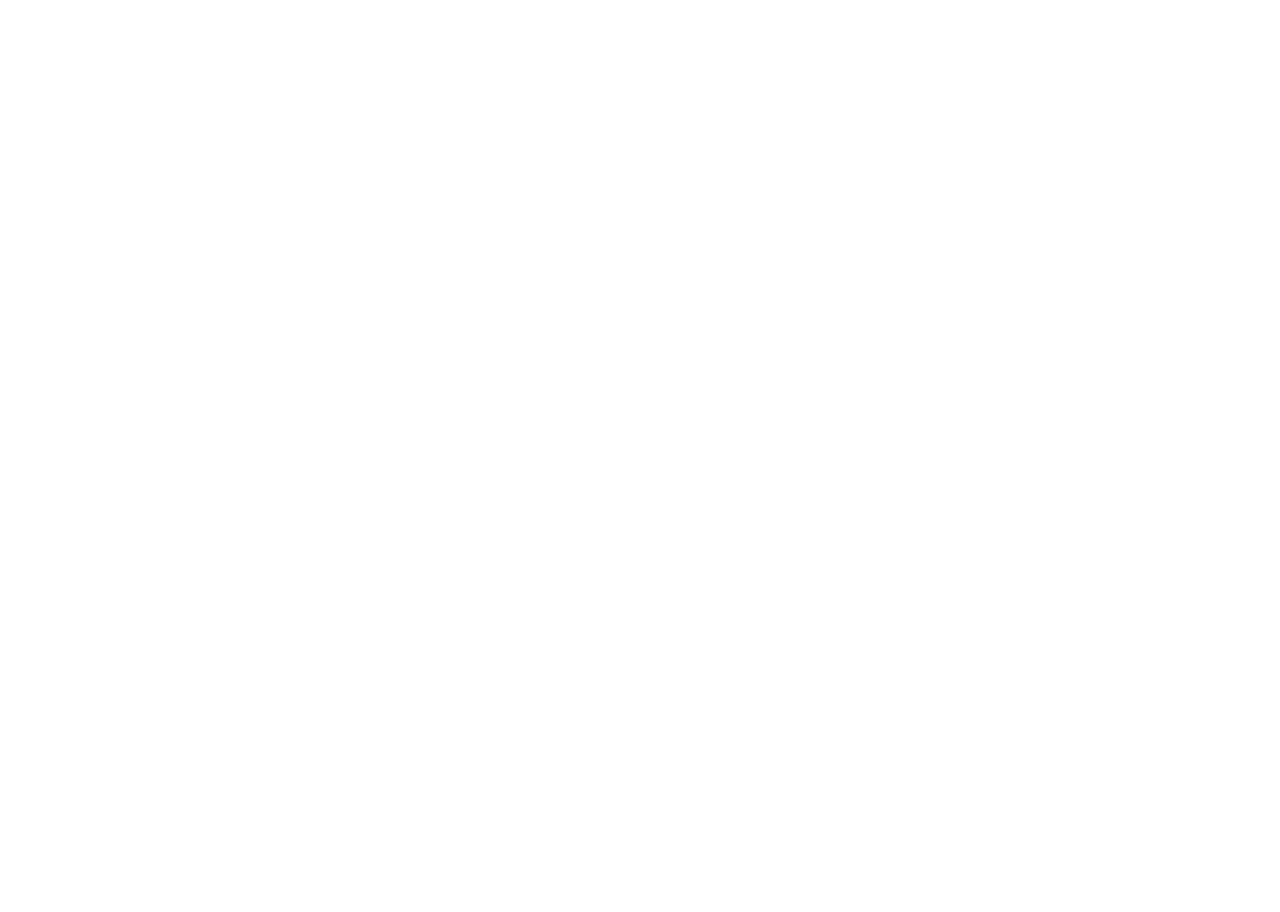
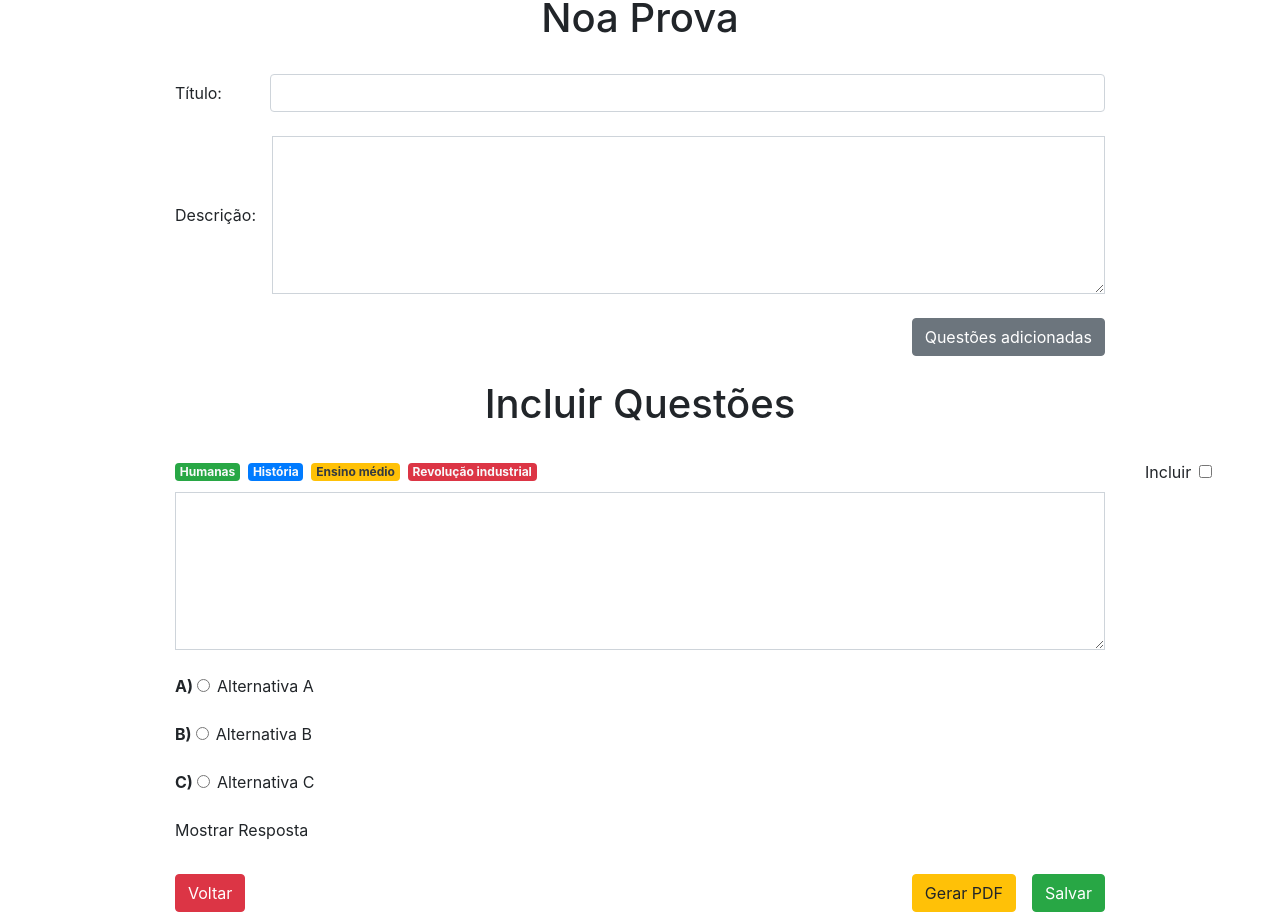
Before and after one commit to claudiocsjunior/question-for-all, a Vue app: page /provas/nova in a window 1280 px wide. Before the commit this address had no page. Shown: the part 120-1032 px from the top of the page. Before the commit the page ends 800 px from the top, so only its background shows below. Built offline with nearby package versions, Linux system fonts and the light colour scheme.

Commit message:
Criado página de nova prova

```diff
--- a/src/pages/ListTests/ListTests.vue
+++ b/src/pages/ListTests/ListTests.vue
@@ -6,7 +6,13 @@
           <div class="d-flex align-items-center justify-content-center mt-4 row">
 
             <div class="col-9 mt-4 d-flex justify-content-end">
-              <button type="button" class="btn btn-success">Nova Prova</button>
+              <button
+                type="button"
+                class="btn btn-success"
+                v-on:click.prevent="redirectNewTest"
+              >
+                Nova Prova
+              </button>
             </div>
 
             <div class="col-9 mt-4 d-flex">
@@ -57,6 +63,11 @@
            //OBJ
         };
     },
+    methods: {
+      redirectNewTest() {
+        this.$router.push({ name: 'newTest' });
+      }
+    }
   }
 
 </script>
--- /dev/null
+++ b/src/pages/NewTest/NewTest.vue
@@ -0,0 +1,124 @@
+<template>
+  <div>
+    <dash-board>
+      <template v-slot:content>
+        <div class="col-12 height-total">
+          <div class="d-flex align-items-center justify-content-center mt-4 row">
+
+            <div class="col-9 mt-4 d-flex justify-content-center">
+              <h1>Noa Prova</h1>
+            </div>
+
+            <div class="col-9 mt-4 d-flex align-items-center">
+              <label class="mb-0 mr-5">Título:</label>
+              <input type="text" class="form-control"/>
+            </div>
+
+            <div class="col-9 mt-4 d-flex align-items-center">
+              <label class="mb-0 mr-3">Descrição:</label>
+              <textarea class="form-control rounded-0" rows="6"/>
+            </div>
+
+            <div class="col-9 mt-4 d-flex justify-content-end">
+              <button type="button" class="btn btn-secondary">Questões adicionadas</button>
+            </div>
+
+            <div class="col-9 mt-4 d-flex justify-content-center">
+              <h1>Incluir Questões</h1>
+            </div>
+
+            <div class="col-9 mt-4 d-flex align-items-center">
+              <span class="badge bg-success text-light mr-2">Humanas</span>
+              <span class="badge bg-primary text-light mr-2">História</span>
+              <span class="badge bg-warning text-dark mr-2">Ensino médio</span>
+              <span class="badge bg-danger text-light">Revolução industrial</span>
+              <div class="col-9 d-flex justify-content-end">
+                <label class="mr-2 mb-0">Incluir</label>
+                <div class="form-check">
+                  <input class="form-check-input" type="checkbox" value="" id="flexCheckDefault">
+                </div>
+              </div>
+            </div>
+
+            <div class="col-9 mt-2 d-flex align-items-center">
+              <textarea class="form-control rounded-0" rows="6"/>
+            </div>
+
+            <div class="col-9 mt-4 d-flex align-items-center">
+              <label class="mb-0 mr-1"><strong>A)</strong></label>
+              <div class="form-check">
+                <input class="form-check-input" type="radio" name="flexRadioDefault" id="flexRadioDefault1">
+                <label class="form-check-label" for="flexRadioDefault1">
+                  Alternativa A
+                </label>
+              </div>
+            </div>
+
+            <div class="col-9 mt-4 d-flex align-items-center">
+              <label class="mb-0 mr-1"><strong>B)</strong></label>
+              <div class="form-check">
+                <input class="form-check-input" type="radio" name="flexRadioDefault" id="flexRadioDefault2">
+                <label class="form-check-label" for="flexRadioDefault1">
+                  Alternativa B
+                </label>
+              </div>
+            </div>
+
+            <div class="col-9 mt-4 d-flex align-items-center">
+              <label class="mb-0 mr-1"><strong>C)</strong></label>
+              <div class="form-check">
+                <input class="form-check-input" type="radio" name="flexRadioDefault" id="flexRadioDefault3">
+                <label class="form-check-label" for="flexRadioDefault1">
+                  Alternativa C
+                </label>
+              </div>
+            </div>
+
+            <div class="col-9 mt-4 d-flex align-items-center">
+              <label>Mostrar Resposta</label>
+            </div>
+
+            <div class="col-9 mt-4 d-flex justify-content-between">
+              <div class="col-9 d-flex justify-content-start" style="padding-left: 0px">
+                <button
+                  type="button"
+                  class="btn btn-danger"
+                  v-on:click.prevent="toTests"
+                >
+                  Voltar
+                </button>
+              </div>
+              <div>
+                <button type="button" class="btn btn-warning mr-3">Gerar PDF</button>
+                <button type="button" class="btn btn-success">Salvar</button>
+              </div>
+            </div>
+
+          </div>
+        </div>
+      </template>
+    </dash-board>
+  </div>
+</template>
+
+<script>
+  import DashBoard from '../../components/DashBoard/DashBoardComponent';
+
+  export default {
+    name: "ListTests",
+     components: {
+        DashBoard,
+    },
+    data(){
+        return {
+           //OBJ
+        };
+    },
+    methods:{
+      toTests(){
+        this.$router.push({ name: 'tests' });
+      },
+    }
+  }
+
+</script>
--- a/src/router/index.js
+++ b/src/router/index.js
@@ -2,6 +2,7 @@
 import Home from '../pages/Home/Home.vue';
 import NewQuestion from '../pages/NewQuestion/NewQuestion.vue';
 import ListTests from '../pages/ListTests/ListTests.vue';
+import NewTest from '../pages/NewTest/NewTest.vue';
 
 const routes = [
     {
@@ -19,6 +20,11 @@
       name: "tests",
       component: ListTests
     },
+    {
+      path: "/provas/nova",
+      name: "newTest",
+      component: NewTest
+    },
 ];
 
 const router = createRouter({
```
